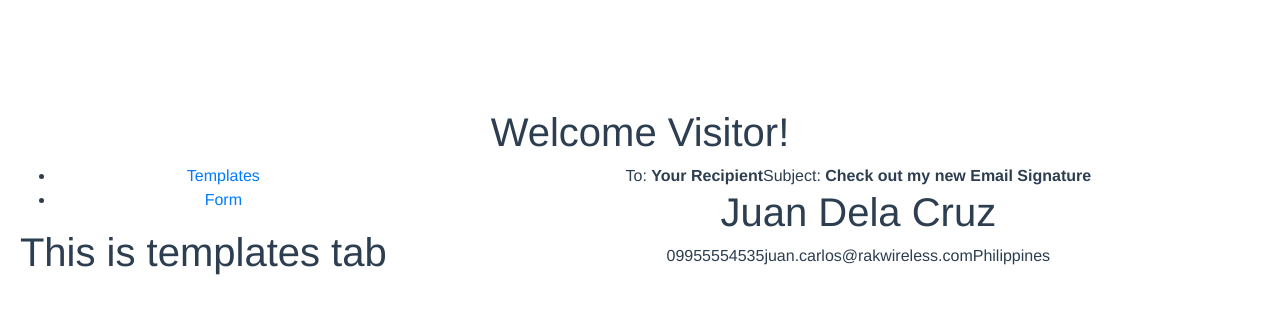
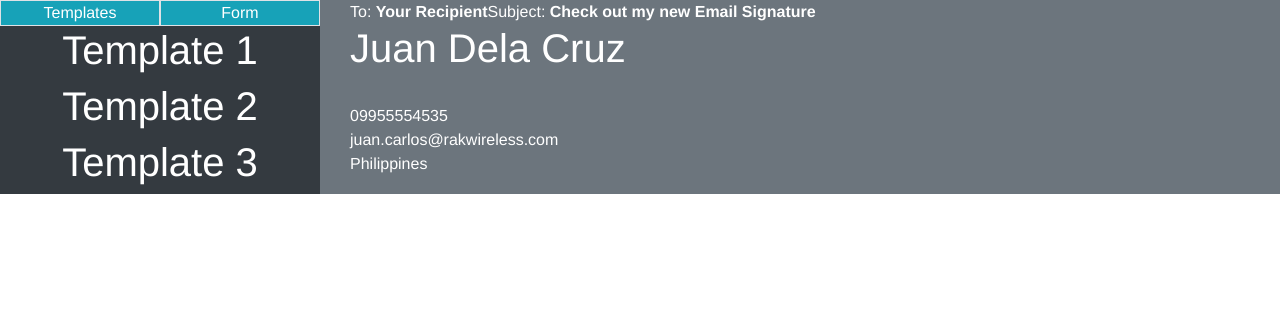
Before and after one commit to cniplo05/email-signature-generator-web-app, a Vue app: page / in a window 1280 px wide. Shown: the top 314 px of the page. Built offline with nearby package versions, Linux system fonts and the light colour scheme.

Commit message:
add: preview templates

```diff
--- a/src/App.vue
+++ b/src/App.vue
@@ -1,5 +1,5 @@
 <template>
-  <div id="app">
+  <div id="app" class="container-fluid m-0">
     <router-view/>
   </div>
 </template>
--- a/src/components/_core/html/body/PreviewPanel.vue
+++ b/src/components/_core/html/body/PreviewPanel.vue
@@ -2,16 +2,20 @@
     <div class="container">
         <div class="row">
             <div class="col bg-dark-dark">
-                <span>To: <strong>Your Recipient</strong> </span>
-                <span>Subject: <strong>Check out my new Email Signature</strong></span>
+                <div class="text-left">
+                    <span>To: <strong>Your Recipient</strong> </span>
+                    <span>Subject: <strong>Check out my new Email Signature</strong></span>
+                </div>
             </div>
         </div>
         <div class="row">
             <div class="col">
-                <h1>Juan Dela Cruz</h1>
-                <span>09955554535</span>
-                <span>juan.carlos@rakwireless.com</span>
-                <span>Philippines</span>
+                <div class="text-left">
+                    <h1>Juan Dela Cruz</h1><br>
+                    <span>09955554535</span><br>
+                    <span>juan.carlos@rakwireless.com</span><br>
+                    <span>Philippines</span>
+                </div>
             </div>
         </div>
     </div>
--- a/src/components/_core/html/body/SidePanel.vue
+++ b/src/components/_core/html/body/SidePanel.vue
@@ -1,14 +1,18 @@
 <template>
-    <div class="container">
+    <div class="row">
+        <div class="col-lg-12">
             <Tabs>
                 <Tab name="Templates" :selected="true">
-                <h1>This is templates tab</h1>
+                    <h1>Template 1</h1>
+                    <h1>Template 2</h1>
+                    <h1>Template 3</h1>
                 </Tab>
 
                 <Tab name="Form">
                     <h1>This is form tab</h1>
                 </Tab>
             </Tabs>
+        </div>
     </div>
 </template>
 
--- a/src/components/_core/templates/sections/Tabs.vue
+++ b/src/components/_core/templates/sections/Tabs.vue
@@ -1,11 +1,11 @@
 <template>
     <div>
         <div class="Tabs">
-            <ul>
-                <li v-for="Tab in Tabs" :class="{ 'is-active': Tab.isActive }">
-                    <a href="javascript:void(0)" @click="selectTab(Tab)">{{ Tab.name }}</a>
-                </li>
-            </ul>
+            <div class="row bg-info">
+                <div class="col border text-center" v-for="Tab in Tabs" :class="{ 'is-active': Tab.isActive }">
+                    <a class="text-white" href="javascript:void(0)" @click="selectTab(Tab)">{{ Tab.name }}</a>
+                </div>
+            </div>
         </div>
 
         <div class="Tabs-details">
--- a/src/views/Main.vue
+++ b/src/views/Main.vue
@@ -1,16 +1,11 @@
 <template>
-    <section class="py-5">
-        <div id="container">
-            <div id="jumbotron mt-5">
-                <div class="col-sm-8 mx-auto">
-                <h1 class="text-center">Welcome Visitor!</h1>
-                </div>
-            </div>
+    <section>
+        <div>
             <div class="row">
-                <div class="col-lg-4">
+                <div class="col-lg-3 bg-dark text-white">
                     <SidePanel/>
                 </div>
-                <div class="col-lg-8">
+                <div class="col-lg-9 bg-secondary text-white">
                     <PreviewPanel/>
                 </div>
             </div>
```
Also changed, not shown: src/components/_core/templates/previews/001/main.vue (added), src/components/_core/templates/previews/002/main.vue (added), src/components/_core/templates/previews/003/main.vue (added). Lines whose indentation alone changed are shown as unchanged.
